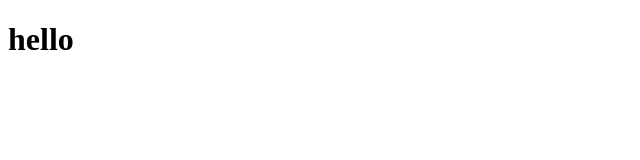
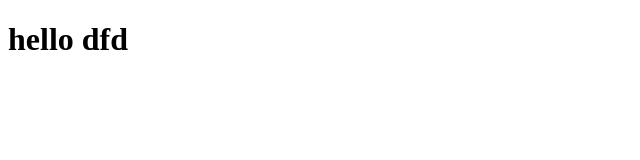
Before and after one commit to YuvalBareket/page.com, a plain HTML site: page index.html in a window 1280 px wide. Shown: the whole page, without its empty margins (0-640 px from the left). Drawn offline with Linux system fonts and the light colour scheme.

Commit message:
Update index.html

```diff
--- a/index.html
+++ b/index.html
@@ -5,7 +5,7 @@
     <meta name="viewport" content="width=device-width, initial-scale=1.0">
     <title>Document</title>
 </head>
-<h1>hello</h1>
+<h1>hello dfd</h1>
 <body>
 
 </body>
```
